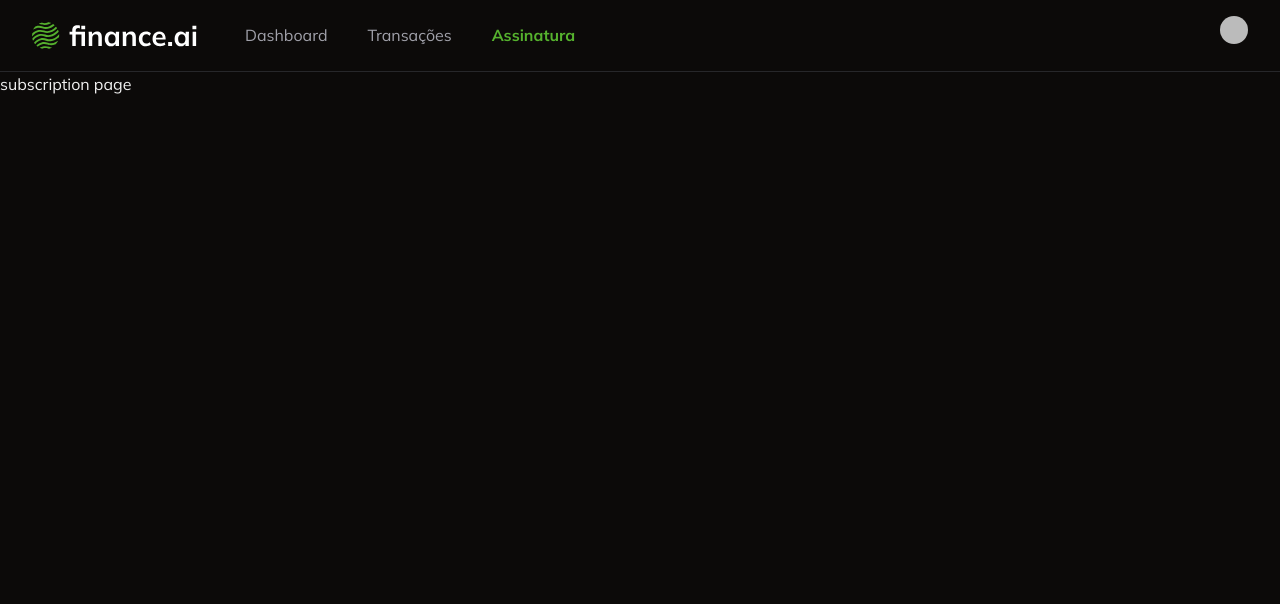
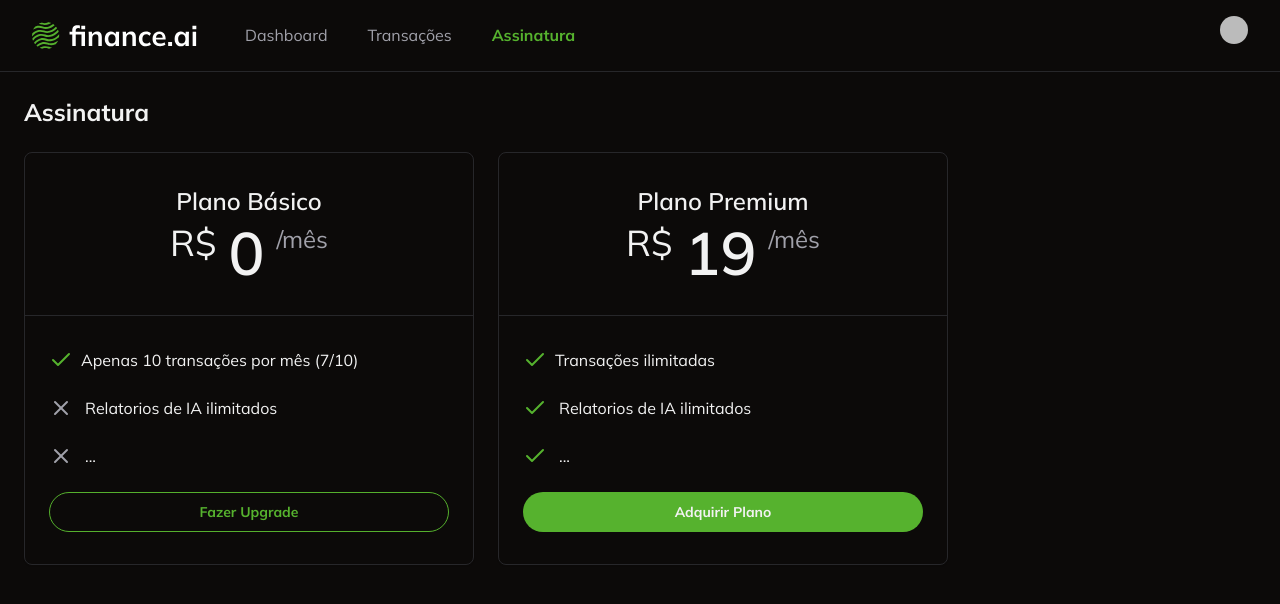
Before and after one commit to jairo-de-lima/finance-ai, a Next.js app: page /subscription in a window 1280 px wide. Shown: the top 604 px of the page. Built offline with nearby package versions, Linux system fonts and the light colour scheme; no server answers; sample sign-in values are in the browser's storage; some icons are missing.

Commit message:
feat: ensure user is redirect to stripe checkout when acquiring plan

```diff
--- /dev/null
+++ b/app/subscription/_actions/create-stripe-checkout/index.ts
@@ -0,0 +1,35 @@
+"use server";
+
+import Stripe from "stripe";
+import { auth } from "@clerk/nextjs/server";
+
+export const createStripeCheckout = async () => {
+  const { userId } = await auth();
+  if (!userId) {
+    throw new Error("Unauthorized");
+  }
+  if (!process.env.STRIPE_SECRET_KEY) {
+    throw new Error("Stripe secret key is not found");
+  }
+  const stripe = new Stripe(process.env.STRIPE_SECRET_KEY, {
+    apiVersion: "2024-10-28.acacia",
+  });
+  const session = await stripe.checkout.sessions.create({
+    payment_method_types: ["card"],
+    mode: "subscription",
+    success_url: "http://localhost:3000",
+    cancel_url: "http://localhost:3000",
+    subscription_data: {
+      metadata: {
+        clerk_user_id: userId,
+      },
+    },
+    line_items: [
+      {
+        price: process.env.STRIPE_PREMIUM_PLAN_PRICE_ID,
+        quantity: 1,
+      },
+    ],
+  });
+  return { sessionId: session.id };
+};
--- /dev/null
+++ b/app/subscription/_components/aquire-plan-button.tsx
@@ -0,0 +1,30 @@
+"use client";
+import { Button } from "@/app/_components/ui/button";
+import { createStripeCheckout } from "../_actions/create-stripe-checkout";
+import { loadStripe } from "@stripe/stripe-js";
+
+const AquirePlanButton = () => {
+  const handleAcquirePlanClick = async () => {
+    const { sessionId } = await createStripeCheckout();
+    if (!process.env.NEXT_PUBLIC_STRIPE_PUBLISHABLE_KEY) {
+      console.error("Stripe publishable key is not found");
+    }
+    const stripe = await loadStripe(
+      process.env.NEXT_PUBLIC_STRIPE_PUBLISHABLE_KEY as string,
+    );
+    if (!stripe) {
+      console.error("Stripe not found");
+    }
+    await stripe.redirectToCheckout({ sessionId });
+  };
+  return (
+    <Button
+      onClick={handleAcquirePlanClick}
+      className="w-full rounded-full font-bold"
+    >
+      Adquirir Plano
+    </Button>
+  );
+};
+
+export default AquirePlanButton;
--- a/app/subscription/page.tsx
+++ b/app/subscription/page.tsx
@@ -1,16 +1,85 @@
 import { auth } from "@clerk/nextjs/server";
 import Navbar from "../_components/navbar";
 import { redirect } from "next/navigation";
+import { Card, CardContent, CardHeader } from "../_components/ui/card";
+import { CheckIcon, XIcon } from "lucide-react";
+import { Button } from "../_components/ui/button";
+import AquirePlanButton from "./_components/aquire-plan-button";
 
 const SubscriptionPage = async () => {
   const { userId } = await auth();
   if (!userId) {
     redirect("/login");
   }
+
   return (
     <>
       <Navbar />
-      <h1>subscription page</h1>
+      <div className="space-y-6 p-6">
+        <h1 className="text-2xl font-bold">Assinatura</h1>
+        <div className="flex gap-6">
+          <Card className="w-[450px]">
+            <CardHeader className="border-b border-solid py-8">
+              <h2 className="text-center text-2xl font-semibold">
+                Plano Básico
+              </h2>
+              <div className="item-center flex justify-center gap-3">
+                <span className="text-4xl">R$</span>
+                <span className="text-6xl font-semibold">0</span>
+                <div className="text-2xl text-muted-foreground">/mês</div>
+              </div>
+            </CardHeader>
+            <CardContent className="space-y-6 py-8">
+              <div className="flex items-center gap-2">
+                <CheckIcon className="text-primary" />
+                <p>Apenas 10 transações por mês (7/10) </p>
+              </div>
+              <div className="flex items-center gap-3">
+                <XIcon className="text-muted-foreground" />
+                <p>Relatorios de IA ilimitados</p>
+              </div>
+              <div className="flex items-center gap-3">
+                <XIcon className="text-muted-foreground" />
+                <p>... </p>
+              </div>
+              <Button
+                variant="outline"
+                className="w-full rounded-full border-solid border-[#55b02d] font-bold text-primary"
+              >
+                Fazer Upgrade
+              </Button>
+            </CardContent>
+          </Card>
+
+          <Card className="w-[450px]">
+            <CardHeader className="border-b border-solid py-8">
+              <h2 className="text-center text-2xl font-semibold">
+                Plano Premium
+              </h2>
+              <div className="item-center flex justify-center gap-3">
+                <span className="text-4xl">R$</span>
+                <span className="text-6xl font-semibold">19</span>
+                <div className="text-2xl text-muted-foreground">/mês</div>
+              </div>
+            </CardHeader>
+            <CardContent className="space-y-6 py-8">
+              <div className="flex items-center gap-2">
+                <CheckIcon className="text-primary" />
+                <p>Transações ilimitadas </p>
+              </div>
+              <div className="flex items-center gap-3">
+                <CheckIcon className="text-primary" />
+                <p>Relatorios de IA ilimitados</p>
+              </div>
+              <div className="flex items-center gap-3">
+                <CheckIcon className="text-primary" />
+                <p>... </p>
+              </div>
+              <AquirePlanButton />
+            </CardContent>
+          </Card>
+        </div>
+      </div>
     </>
   );
 };
--- a/package.json
+++ b/package.json
@@ -21,6 +21,7 @@
     "@radix-ui/react-scroll-area": "^1.2.1",
     "@radix-ui/react-select": "^2.1.2",
     "@radix-ui/react-slot": "^1.1.0",
+    "@stripe/stripe-js": "^4.9.0",
     "@tanstack/react-table": "^8.20.5",
     "class-variance-authority": "^0.7.0",
     "clsx": "^2.1.1",
@@ -35,6 +36,7 @@
     "react-hook-form": "^7.53.2",
     "react-number-format": "^5.4.2",
     "recharts": "^2.13.3",
+    "stripe": "^17.3.1",
     "tailwind-merge": "^2.5.4",
     "tailwindcss-animate": "^1.0.7",
     "zod": "^3.23.8"
```
Also changed, not shown: 2 other files (tests, documents, lock files or other folders).
